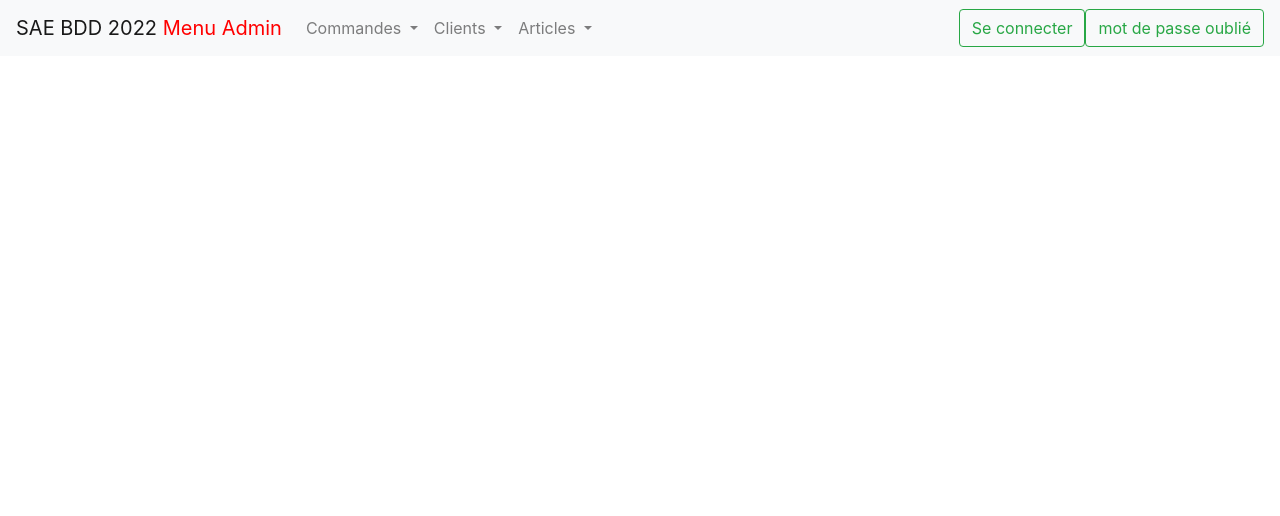
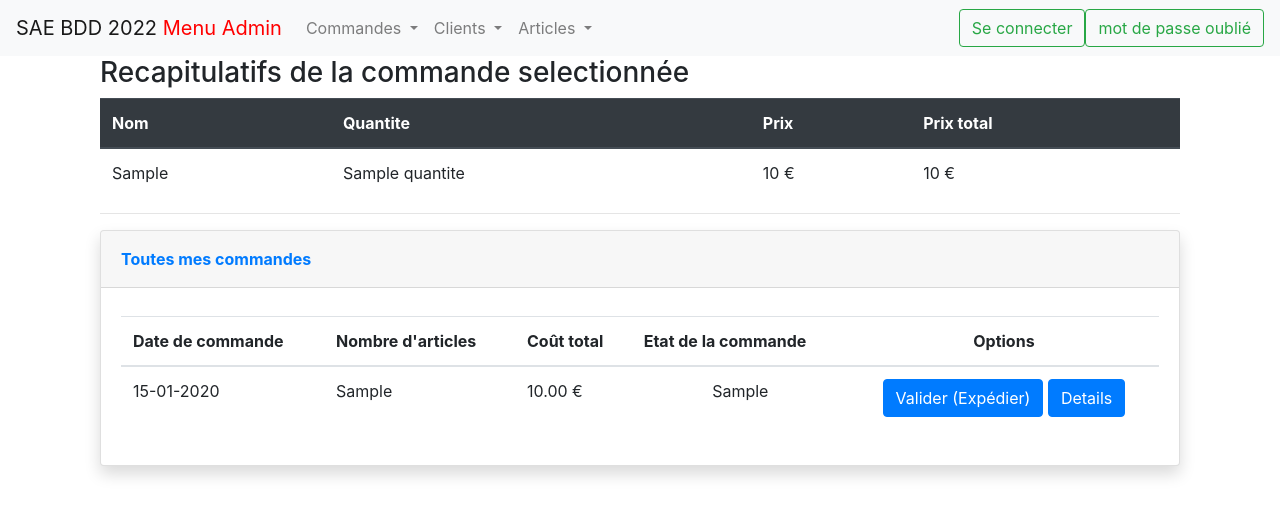
Before and after one commit to SAE345IUTBM/SAE2.04, a Flask app: template SAE2.04/templates/admin/commandes/show.html in a window 1280 px wide. Shown: the top 516 px of the page. Run offline with Flask 2, Linux system fonts and the light colour scheme; the template is opened without the code that fills it: most values are stand-ins (such as "Sample title", 1, 10 or a date in 2020); some libraries are stand-ins or nearby versions.

Commit message:
Gestion des commandes fonctionnelle pour l'admin

```diff
--- a/SAE2.04/templates/admin/commandes/show.html
+++ b/SAE2.04/templates/admin/commandes/show.html
@@ -1,7 +1,94 @@
 {% extends "admin/layout_admin.html" %}
 {% block body %}
     <div class="container-fluid">
+        {% if articles_commande %}
+            <h3>Recapitulatifs de la commande selectionnée</h3>
+            <table class="table">
+                <thead class="thead-dark">
+                    <tr><th>Nom</th><th>Quantite</th><th>Prix</th><th>Prix total</th></tr>
+                </thead>
+                <tbody>
+                        {% for ligne in articles_commande %}
+                            <tr>
+                                <td>{{ ligne.libelle_velo }}</td>
+                                <td>{{ ligne.quantite }}</td>
+                                <td>{{ ligne.prix_unitaire }} €</td>
+                                <td>{{ ligne.prix_ligne }} €  </td>
+                            </tr>
+                        {% endfor %}
 
+                </tbody>
+            </table>
+            <hr>
+        {% endif %}
+        <div class="card shadow">
+            <div class="card-header py-3">
+                <p class="text-primary m-0 font-weight-bold">Toutes mes commandes</p>
+            </div>
+            <div class="card-body">
+                <div class="table-responsive table mt-2" id="dataTable" role="grid" aria-describedby="dataTable_info">
+                    <table class="table my-0" id="dataTable">
+                        <thead>
+                        <tr>
+                            <th>Date de commande</th>
+                            <th>Nombre d'articles</th>
+                            <th>Coût total</th>
+                            <th>Etat de la commande</th>
+                            <th style="text-align: center;">Options</th>
+                        </tr>
+                        </thead>
+                        <tbody>
+                        {% for commande in commandes %}
+                            {% if commande.id_etat == 1 %}
+                            <tr id="" {#% if commande.etat.nom == "Produit indisponible" %#} style="background: #FFD600; font-weight: bold;" {#% endif %#}>
+                                <td>{{ commande.date_achat.strftime('%d-%m-%Y') }}</td>
+                                <td> {{ commande.nbr_articles }} </td>
+                                <td>
+                                    {{ "{:,.2f} €".format(commande.prix_total) }}
+                                </td>
+                                <td style="text-align: center;">
+                                     {{ commande.libelle_etat }}
+                                </td>
+                                <td style="text-align: center;">
+                                    <form action="/admin/commande/valider" style="display: inline-block" method="post">
+                                        <input type="hidden" name="idCommande" value="{{ commande.id_commande }}">
+                                        <button class="btn btn-primary" > Valider (Expédier) </button>
+                                    </form>
+                                    <form action="/admin/commande/show" style="display: inline-block;"  method="post">
+                                        <input type="hidden" name="idCommande" value="{{ commande.id_commande }}">
+                                        <button class="btn btn-primary" > Details </button>
+                                    </form>
+                                </td>
+                            </tr>
+                            {% else %}
+                            <tr id="" {#% if commande.etat.nom == "Produit indisponible" %#} {#% endif %#}>
+                                <td>{{ commande.date_achat.strftime('%d-%m-%Y') }}</td>
+                                <td> {{ commande.nbr_articles }} </td>
+                                <td>
+                                    {{ "{:,.2f} €".format(commande.prix_total) }}
+                                </td>
+                                <td style="text-align: center;">
+                                     {{ commande.libelle_etat }}
+                                </td>
+                                <td style="text-align: center;">
+                                    <form style="display: inline-block" action="/admin/commande/valider" method="post">
+                                        <input type="hidden" name="idCommande" value="{{ commande.id_commande }}">
+                                        <button class="btn btn-primary" > Valider (Expédier) </button>
+                                    </form>
+                                    <form style="display: inline-block" action="/admin/commande/show" style="display: inline-block;"  method="post">
+                                        <input type="hidden" name="idCommande" value="{{ commande.id_commande }}">
+                                        <button class="btn btn-primary" > Details </button>
+                                    </form>
+                                </td>
+                            </tr>
+                            {% endif %}
+                        {% endfor %}
+                        </tbody>
+                    </table>
+                </div>
+            </div> <!-- end card-body-->
+
+        </div>
     </div>
 
 {% endblock %}
```
Also changed, not shown: SAE2.04/controllers/admin_commande.py (+13 -3 lines).
